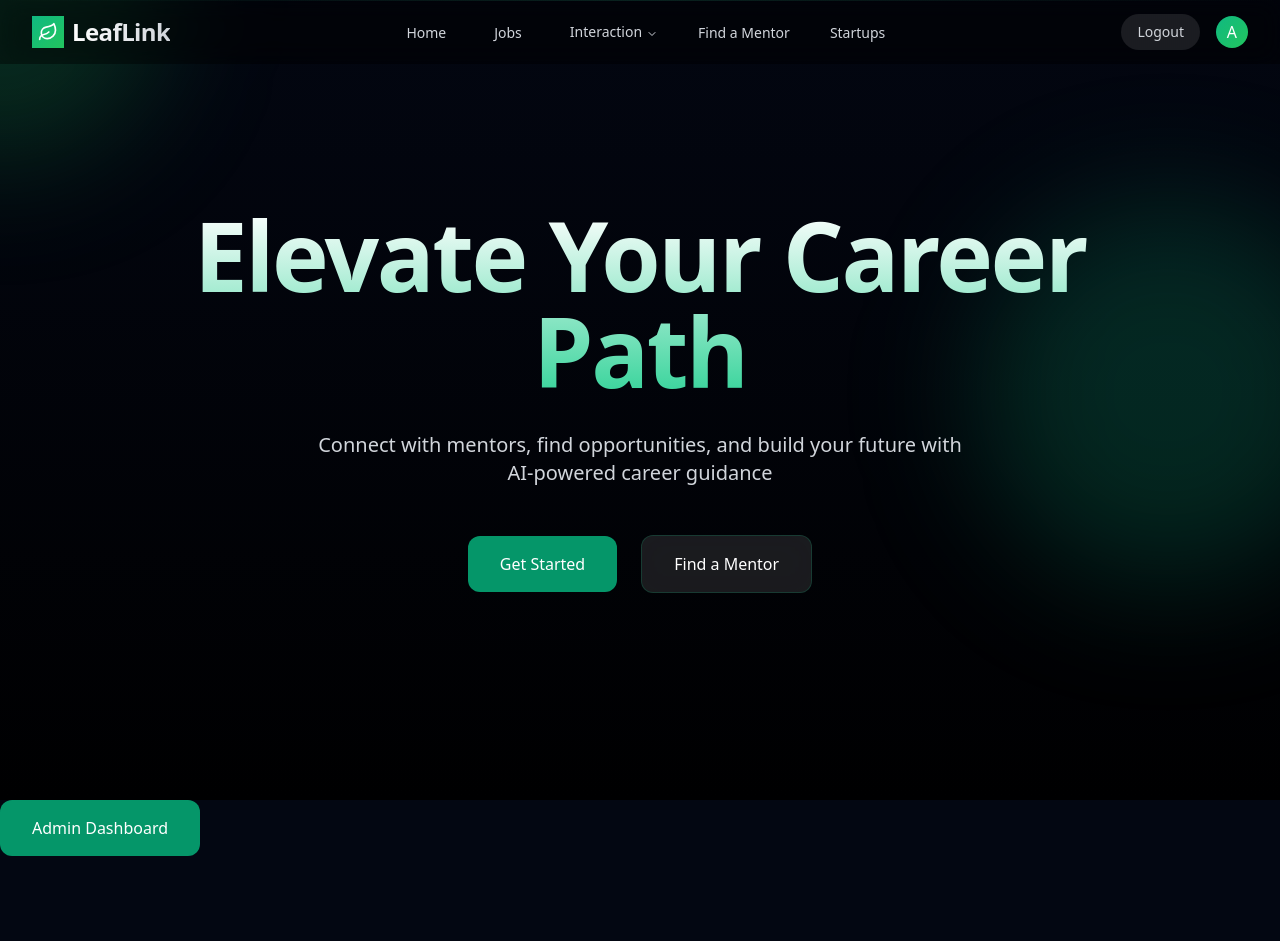
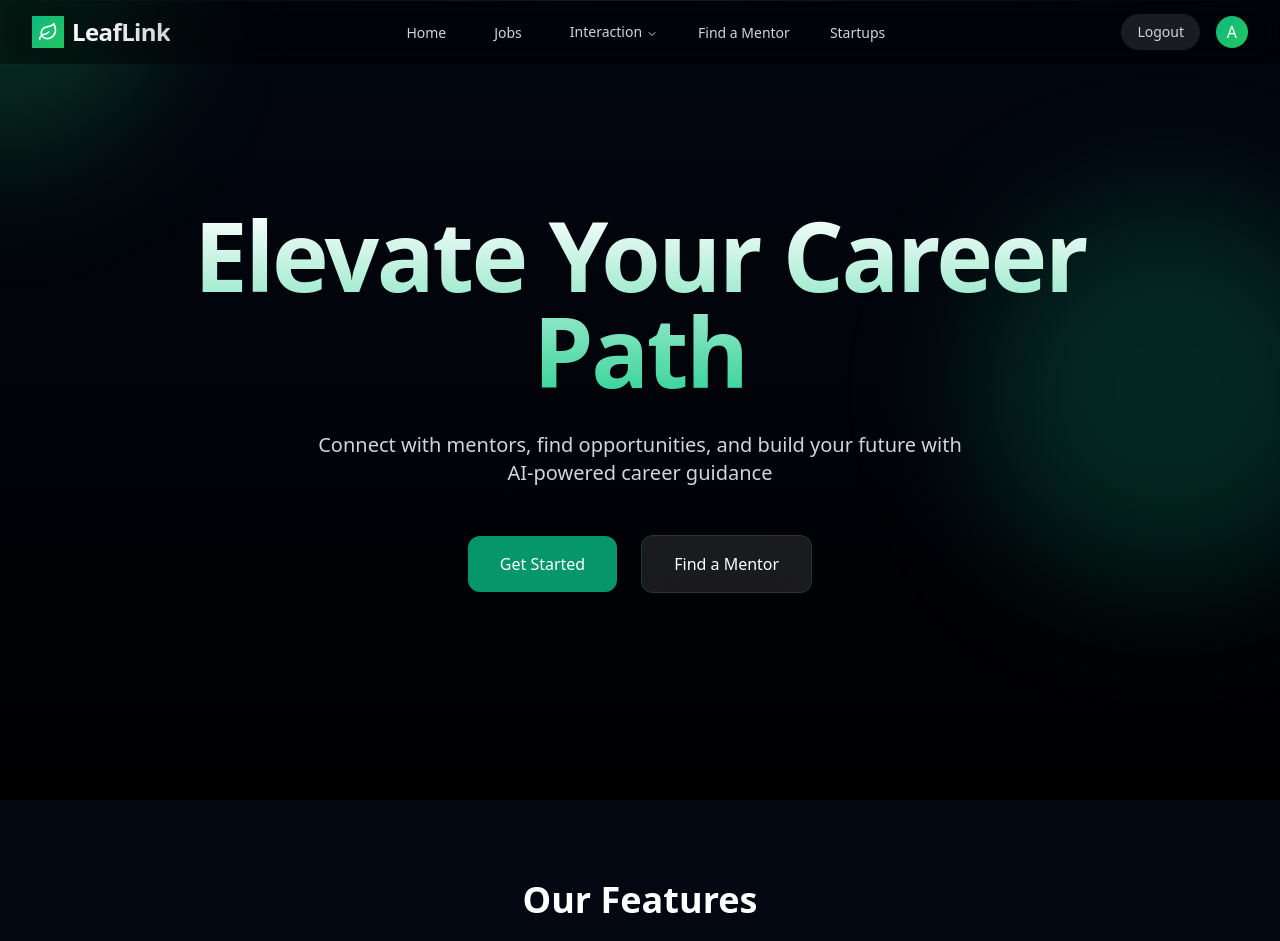
Before and after one commit to Yash-Zade/TECHNEX-25-HACK-A-THON, a React (Vite) app in the folder Frontend/: page / in a window 1280 px wide. Shown: the top 941 px of the page. Built offline with nearby package versions, Linux system fonts and the light colour scheme; no server answers.

Commit message:
Update Home.jsx

```diff
--- a/Frontend/src/components/Home/Home.jsx
+++ b/Frontend/src/components/Home/Home.jsx
@@ -113,12 +113,7 @@ const Home = () => {
             </div>
           </div>
         </div>
-<button
-                  className="px-8 py-4 bg-emerald-600 text-white rounded-xl hover:bg-emerald-700 hover:scale-105 transition-all duration-300"
-                  onClick={() => handleNavigate('/AdminDashboard')}
-                >
-                 Admin Dashboard
-                </button>
+
         {/* Features Grid */}
         <div className="py-20">
           <div className="container mx-auto px-4">
```
